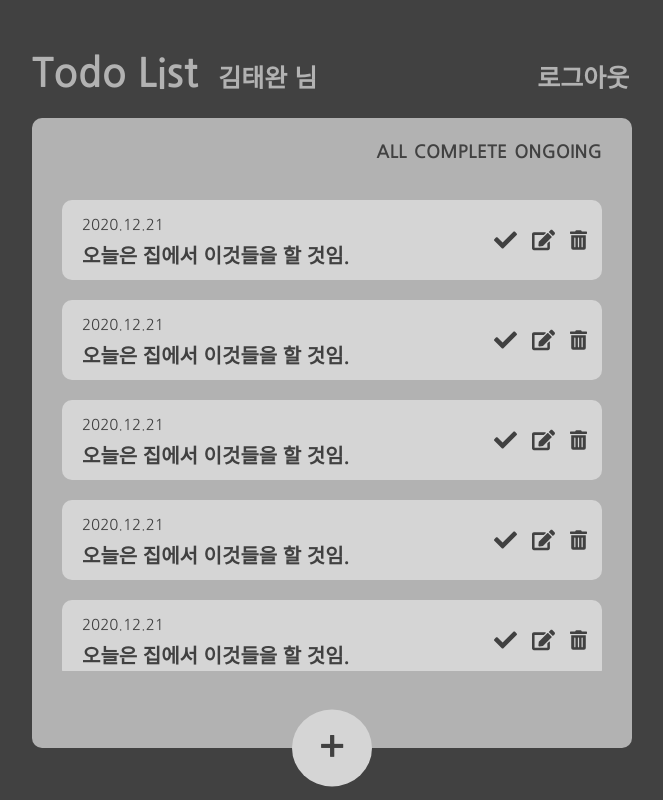
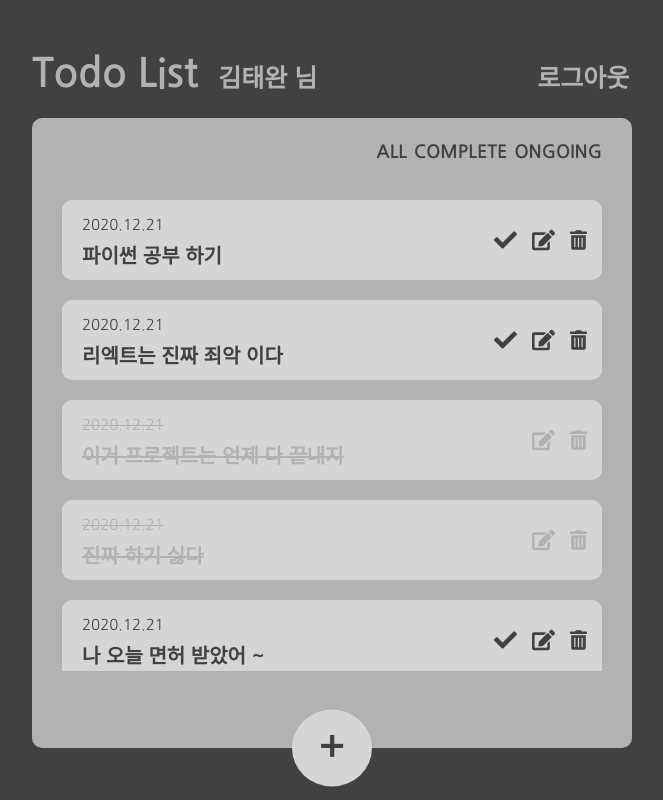
Before and after one commit to wwan13/TODO, a React (Create React App) app in the folder front/: page / in a window 1280 px wide. Shown: the whole page, without its empty margins (308-971 px from the left). Built offline with nearby package versions, Linux system fonts and the light colour scheme.

Commit message:
[taewan] : set style per each state

```diff
--- a/front/src/components/contents/Contents.js
+++ b/front/src/components/contents/Contents.js
@@ -7,16 +7,41 @@ import AddButton from '../addButton/AddButton'
 
 function Todo() {
 
+    const datas = [
+        {
+            date: "2020.12.21",
+            contents: "파이썬 공부 하기",
+            state: "ongoing"
+        },
+        {
+            date: "2020.12.21",
+            contents: "리엑트는 진짜 죄악 이다",
+            state: "ongoing"
+        },
+        {
+            date: "2020.12.21",
+            contents: "이거 프로젝트는 언제 다 끝내지",
+            state: "complete"
+        },
+        {
+            date: "2020.12.21",
+            contents: "진짜 하기 싫다",
+            state: "complete"
+        },
+        {
+            date: "2020.12.21",
+            contents: "나 오늘 면허 받았어 ~",
+            state: "ongoing"
+        },
+    ]
+
     return (
         <div className='contents-wrapper'>
             <SortNav />
             <div className='todo-box'>
-                <TodoObject />
-                <TodoObject />
-                <TodoObject />
-                <TodoObject />
-                <TodoObject />
-                <TodoObject />
+                {datas.map(data => (
+                    <TodoObject data={data} />
+                ))}
             </div>
             <AddButton />
         </div>
--- a/front/src/components/todoObject/TodoObject.css
+++ b/front/src/components/todoObject/TodoObject.css
@@ -26,14 +26,21 @@
     font-size: 15px;
     font-weight: 500;
     margin-bottom: 5px;
-    color: #414141;
 }
 
 .contents-detail {
     height: 30px;
     font-size: 20px;
     font-weight: 600;
+}
+
+.ongoing {
     color: #414141;
+}
+
+.complete {
+    color: #b2b2b2;
+    text-decoration: line-through;
 }
 
 .object-buttons {
--- a/front/src/components/todoObject/TodoObject.js
+++ b/front/src/components/todoObject/TodoObject.js
@@ -4,21 +4,72 @@ import { ReactComponent as CheckIcon } from '../../icons/check.svg'
 import { ReactComponent as EditIcon } from '../../icons/edit.svg'
 import { ReactComponent as TrashIcon } from '../../icons/trash.svg'
 
-function TodoObject() {
+function CompleteContents({ data }) {
 
     return (
-        <div className='object-box'>
         <div className='object-contents'>
-                <p className='contents-date'>2020.12.21</p>
-                <p className='contents-detail'>오늘은 집에서 이것들을 할 것임.</p>
+            <p className='contents-date complete'>{data.date}</p>
+            <p className='contents-detail complete'>{data.contents}</p>
         </div>
+    );
+
+}
+
+function CompleteButtonSet() {
+
+    return (
+        <div className='object-buttons'>
+            <a href='#'><EditIcon fill='#b2b2b2' width='23px' height='23px' /></a>
+            <a href='#'><TrashIcon fill='#b2b2b2' width='17px' height='17px' /></a>
+        </div>
+    );
+
+}
+
+function OngoingContents({ data }) {
+
+    return (
+        <div className='object-contents'>
+            <p className='contents-date ongoing'>{data.date}</p>
+            <p className='contents-detail ongoing'>{data.contents}</p>
+        </div>
+    );
+
+}
+
+function OngoingButtonSet() {
+
+    return (
         <div className='object-buttons'>
             <a href='#'><CheckIcon fill='#414141' width='23px' height='23px' /></a>
             <a href='#'><EditIcon fill='#414141' width='23px' height='23px' /></a>
             <a href='#'><TrashIcon fill='#414141' width='17px' height='17px' /></a>
         </div>
+    );
+
+}
+
+function TodoObject({ data }) {
+    const complete = (
+        <div className='object-box'>
+            <CompleteContents data={data} />
+            <CompleteButtonSet />
         </div>
-    );
+    )
+
+    const ongoing = (
+        <div className='object-box'>
+            <OngoingContents data={data} />
+            <OngoingButtonSet />
+        </div>
+    )
+
+    if (data.state === "complete") {
+        return complete;
+    } else {
+        return ongoing;
+    }
+
 }
 
 export default TodoObject;
```
Lines whose indentation alone changed are shown as unchanged.
